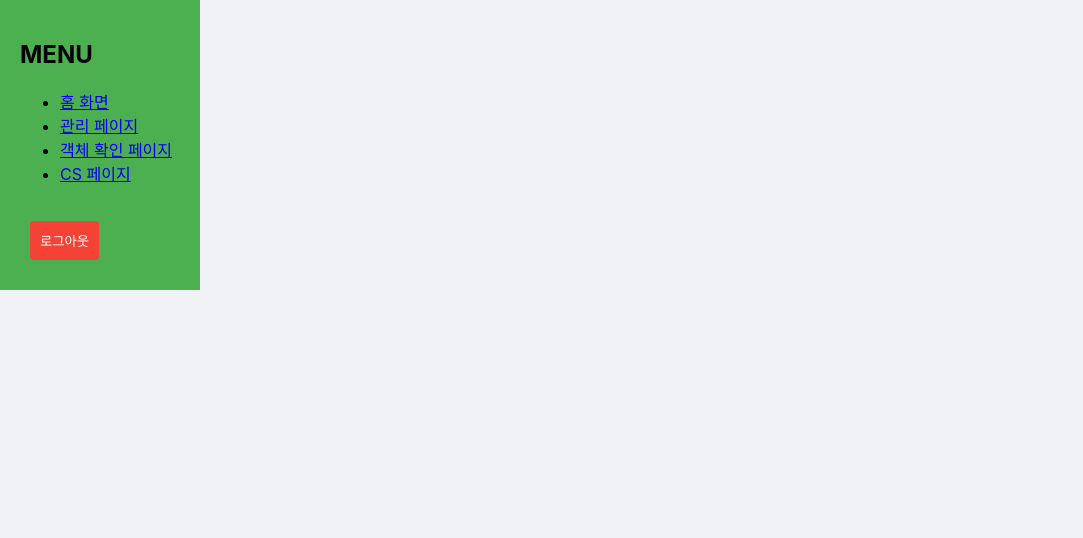
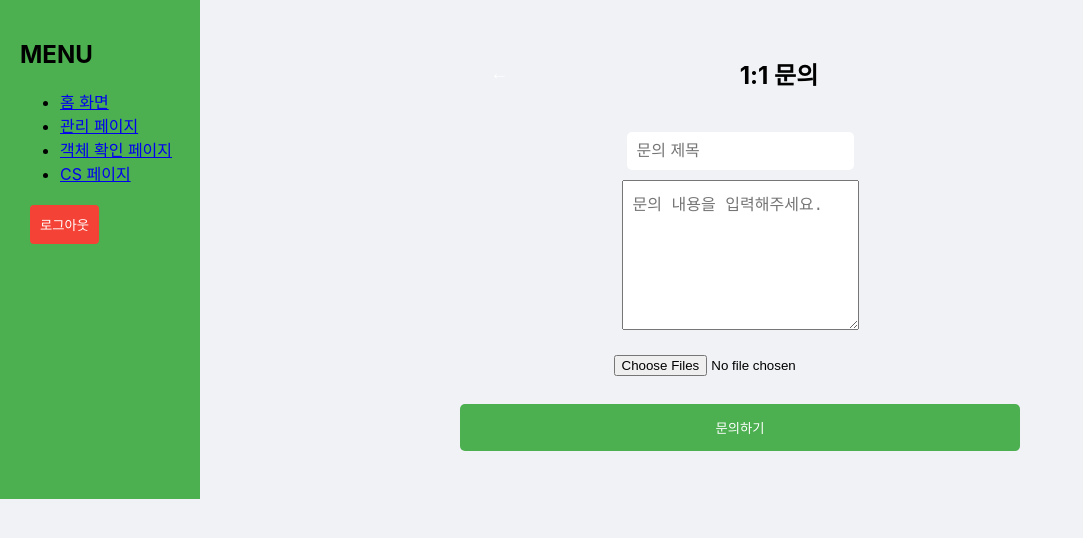
Before and after one commit to ungrinho/webpage, a React (Create React App) app: page /cs in a window 1280 px wide. Shown: the top 538 px of the page, without its empty margins (0-1083 px from the left). Built offline with nearby package versions, Linux system fonts and the light colour scheme; no server answers.

Commit message:
CS페이지

```diff
--- a/package.json
+++ b/package.json
@@ -3,13 +3,14 @@
   "version": "0.1.0",
   "private": true,
   "dependencies": {
+    "@emailjs/browser": "^4.4.1",
     "@testing-library/jest-dom": "^5.17.0",
     "@testing-library/react": "^13.4.0",
     "@testing-library/user-event": "^13.5.0",
     "axios": "^1.7.2",
     "firebase": "^10.12.3",
-    "react": "^17.0.2",
-    "react-dom": "^17.0.2",
+    "react": "^18.3.1",
+    "react-dom": "^18.3.1",
     "react-redux": "^9.1.2",
     "react-redux-firebase": "^3.11.0",
     "react-router-dom": "^6.24.1",
--- a/src/App.js
+++ b/src/App.js
@@ -44,6 +44,7 @@ import { BrowserRouter as Router, Routes, Route, useLocation } from 'react-route
 import LoginPage from './pages/LoginPage';
 import SignupPage from './pages/SignupPage';
 import MainPage from './pages/MainPage';
+import CSPage from './pages/CSPage';
 import ObjectDetectionPage from './pages/ObjectDetectionPage';
 import GlobalStyle from './styles/GlobalStyle';
 import { AuthProvider } from './components/AuthContext';
@@ -65,6 +66,7 @@ const AppLayout = () => {
   const location = useLocation();
   const isLoginPage = location.pathname === '/';
   const isSignupPage = location.pathname === '/signup';
+  const isCsPage = location.pathname === '/cs';
 
   return (
     <AppContainer>
@@ -75,6 +77,7 @@ const AppLayout = () => {
           <Route exact path="/signup" element={<SignupPage/>}/>
           <Route exact path="/main" element={<MainPage />} />
           <Route exact path="/objects" element={<ObjectDetectionPage />} />
+          <Route exact path="/cs" element={<CSPage />} />
         </Routes>
       </AppContent>
     </AppContainer>
--- a/src/components/Sidebar.js
+++ b/src/components/Sidebar.js
@@ -16,6 +16,7 @@ const SidebarContainer = styled.div`
 `;
 
 const LogoutButton = styled.button`
+  display: flex;
   background-color: #f44336;
   color: white;
   padding: 10px;
@@ -23,7 +24,7 @@ const LogoutButton = styled.button`
   border-radius: 4px;
   cursor: pointer;
   margin-top: 20px;
-  alignItems: 'flex-end'
+  align-items: flex-end;
 `;
 
 const Sidebar = () => {
--- a/src/pages/CsPage.js
+++ b/src/pages/CsPage.js
@@ -1,3 +1,134 @@
-// https://main.userspoon.com/upa/use-case/1234
+import React, { useState } from 'react';
+import { useNavigate } from 'react-router-dom';
+import styled from 'styled-components';
 
-// https://main.userspoon.com/upa/use-case/1105
+const PageContainer = styled.div`
+  padding: 20px;
+  max-width: 600px;
+  margin: 0 auto;
+`;
+
+const Header = styled.div`
+  display: flex;
+  justify-content: space-between;
+  align-items: center;
+  margin-bottom: 20px;
+`;
+
+const BackButton = styled.button`
+  background: none;
+  border: none;
+  font-size: 18px;
+  cursor: pointer;
+`;
+
+const Title = styled.h1`
+  font-size: 24px;
+  text-align: center;
+  flex-grow: 1;
+`;
+
+const Form = styled.form`
+  display: flex;
+  flex-direction: column;
+`;
+
+const Input = styled.input`
+  margin-bottom: 10px;
+  padding: 10px;
+  font-size: 16px;
+`;
+
+const TextArea = styled.textarea`
+  margin-bottom: 10px;
+  padding: 10px;
+  font-size: 16px;
+  height: 150px;
+`;
+
+const FileInput = styled.input`
+  margin-bottom: 10px;
+`;
+
+const SubmitButton = styled.button`
+  background-color: #4CAF50;
+  color: white;
+  padding: 14px 20px;
+  margin: 8px 0;
+  border: none;
+  cursor: pointer;
+  width: 100%;
+`;
+
+function CSPage() {
+  const navigate = useNavigate();
+  const [title, setTitle] = useState('');
+  const [content, setContent] = useState('');
+  const [files, setFiles] = useState([]);
+
+  const handleSubmit = async (e) => {
+    e.preventDefault();
+
+    // 여기에 이메일 전송 로직 구현
+    // 예: API 호출을 통한 이메일 전송
+    try {
+      const formData = new FormData();
+      formData.append('title', title);
+      formData.append('content', content);
+      files.forEach((file, index) => {
+        formData.append(`file${index + 1}`, file);
+      });
+
+      // API 호출 예시
+      // await axios.post('/api/send-email', formData);
+
+      alert('문의가 성공적으로 전송되었습니다.');
+      // 페이지 리프레시
+      window.location.reload();
+    } catch (error) {
+      console.error('이메일 전송 실패:', error);
+      alert('문의 전송에 실패했습니다. 다시 시도해 주세요.');
+    }
+  };
+
+  const handleFileChange = (e) => {
+    if (e.target.files.length > 2) {
+      alert('최대 2개의 파일만 첨부할 수 있습니다.');
+      return;
+    }
+    setFiles(Array.from(e.target.files));
+  };
+
+  return (
+    <PageContainer>
+      <Header>
+        <BackButton onClick={() => navigate('/')}>←</BackButton>
+        <Title>1:1 문의</Title>
+      </Header>
+      <Form onSubmit={handleSubmit}>
+        <Input
+          type="text"
+          placeholder="문의 제목"
+          value={title}
+          onChange={(e) => setTitle(e.target.value)}
+          required
+        />
+        <TextArea
+          placeholder="문의 내용을 입력해주세요."
+          value={content}
+          onChange={(e) => setContent(e.target.value)}
+          required
+        />
+        <FileInput
+          type="file"
+          onChange={handleFileChange}
+          multiple
+          accept="image/*"
+        />
+        <SubmitButton type="submit">문의하기</SubmitButton>
+      </Form>
+    </PageContainer>
+  );
+}
+
+export default CSPage;
```
